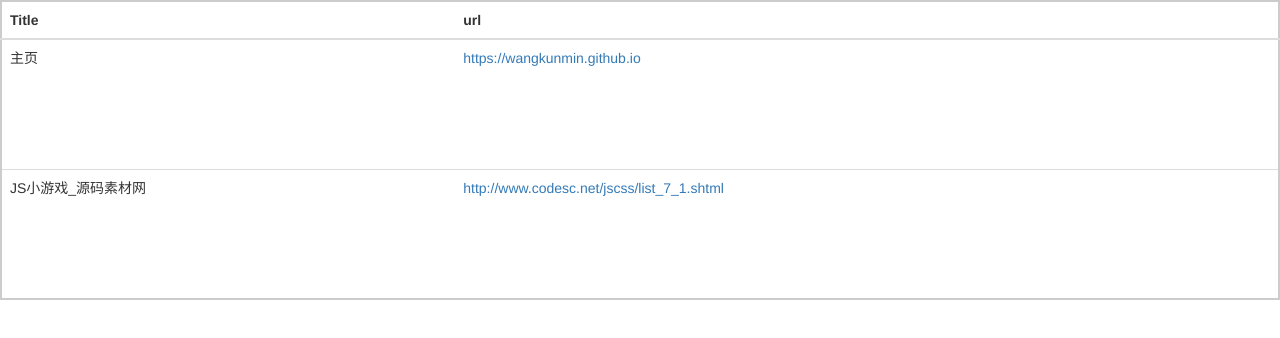
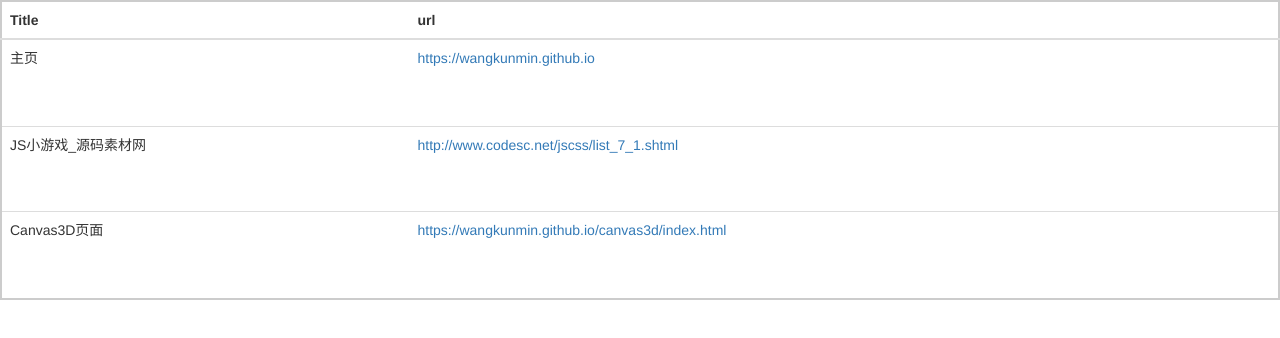
Before and after one commit to wangkunmin/wangkm.github.io, a plain HTML site: page menu.html in a window 1280 px wide. Drawn offline with nearby package versions, Linux system fonts and the light colour scheme.

Commit message:
Add 3d index.html

```diff
--- a/menu.html
+++ b/menu.html
@@ -23,6 +23,10 @@
             <td>JS小游戏_源码素材网</td>
             <td><a href="http://www.codesc.net/jscss/list_7_1.shtml">http://www.codesc.net/jscss/list_7_1.shtml</a></td>
         </tr>
+        <tr>
+            <td>Canvas3D页面</td>
+            <td><a href="https://wangkunmin.github.io/canvas3d/index.html">https://wangkunmin.github.io/canvas3d/index.html</a></td>
+        </tr>
     </tbody>
 </table>
 
```
Also changed, not shown: canvas3d/index.html (+0 -14 lines).
